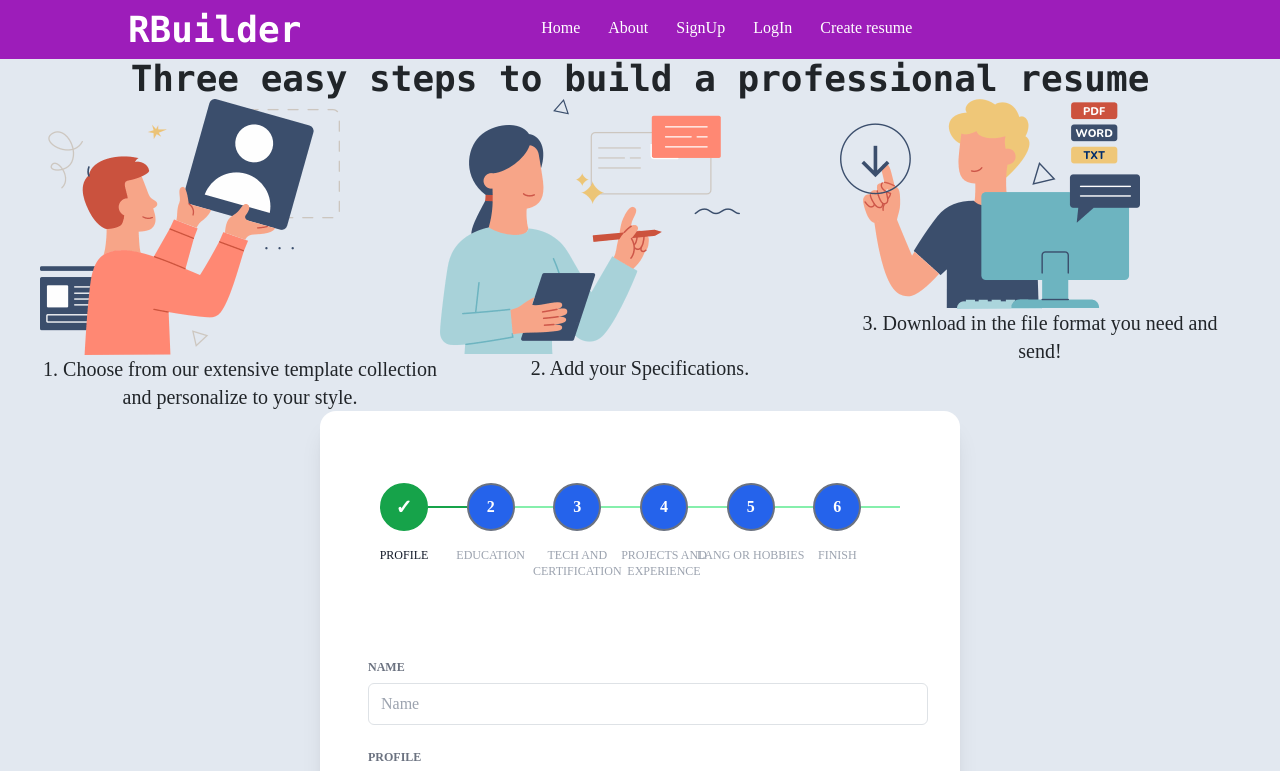
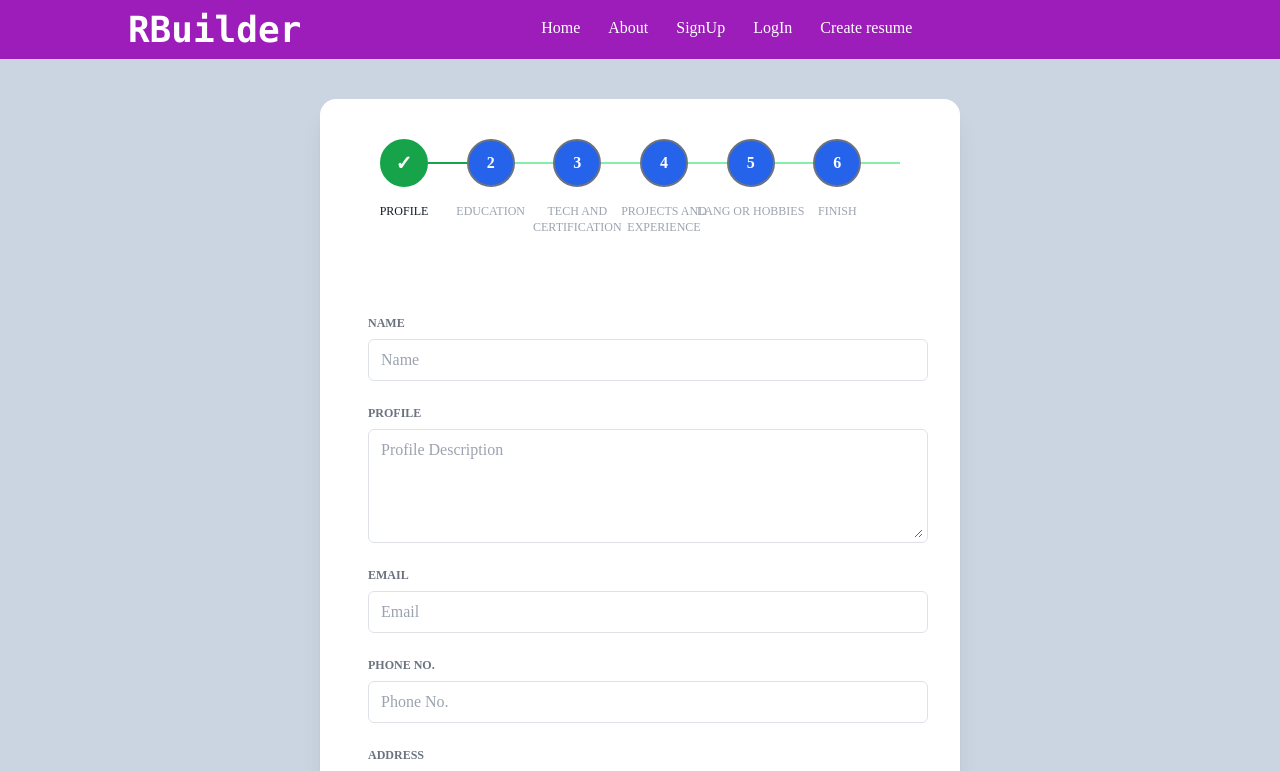
Before and after one commit to tanvig02/Resume-Builder, a React (Create React App) app in the folder client/: page /resume in a window 1280 px wide. Shown: the top 771 px of the page. Built offline with nearby package versions, Linux system fonts and the light colour scheme; sample sign-in values are in the browser's storage; a web font is replaced by a local one.

Commit message:
resume form css

```diff
--- a/client/src/components/About.js
+++ b/client/src/components/About.js
@@ -1,10 +1,35 @@
 import React from "react";
+import res1 from "../images/res1.png";
+import res2 from "../images/res2.png";
+import res3 from "../images/res3.png";
 
 const About = () => {
   return (
-    <>
-      <h1>about page</h1>
-    </>
+    <div className="flex flex-col justify-around items-center h-screen w-full bg-slate-200">
+      <h1 className="text-4xl font-bold font-mono text-center">
+        Three easy steps to build a professional resume
+      </h1>
+      <div className="flex flex-col sm:flex-row justify-around">
+        {/* w-[400px] h-[600px] */}
+        <div className="">
+          <img src={res1} alt="" />
+          <p className="text-xl text-center w-[400px]">
+            1. Choose from our extensive template collection and personalize to
+            your style.
+          </p>
+        </div>
+        <div className="text-xl text-center ">
+          <img src={res2} alt="" />
+          <p className="w-[400px]">2. Add your Specifications.</p>
+        </div>
+        <div className="">
+          <img src={res3} alt="" />
+          <p className="text-xl text-center w-[400px]">
+            3. Download in the file format you need and send!
+          </p>
+        </div>
+      </div>
+    </div>
   );
 };
 
--- a/client/src/components/Resume.js
+++ b/client/src/components/Resume.js
@@ -1,7 +1,4 @@
 import React, { useState } from "react";
-import res1 from "../images/res1.png";
-import res2 from "../images/res2.png";
-import res3 from "../images/res3.png";
 
 import Stepper from "./resume/Stepper";
 import StepperController from "./resume/StepperController";
@@ -60,34 +57,11 @@ const Resume = () => {
 
   return (
     <>
-      <div className="flex flex-col justify-around items-center h-screen w-full bg-slate-200">
-        <h1 className="text-4xl font-bold font-mono text-center">
-          Three easy steps to build a professional resume
-        </h1>
-        <div className="flex flex-col sm:flex-row justify-around">
-          {/* w-[400px] h-[600px] */}
-          <div className="">
-            <img src={res1} alt="" />
-            <p className="text-xl text-center w-[400px]">
-              1. Choose from our extensive template collection and personalize
-              to your style.
-            </p>
-          </div>
-          <div className="text-xl text-center ">
-            <img src={res2} alt="" />
-            <p className="w-[400px]">2. Add your Specifications.</p>
-          </div>
-          <div className="">
-            <img src={res3} alt="" />
-            <p className="text-xl text-center w-[400px]">
-              3. Download in the file format you need and send!
-            </p>
-          </div>
-        </div>
-
-        <div className="md:w-1/2 mx-auto shadow-xl rounded-2xl pb-2 bg-white">
+      {/* h-screen pb-2 */}
+      <div className="flex flex-col justify-around items-center   w-full bg-slate-300">
+        <div className="md:w-1/2 mx-auto shadow-xl rounded-2xl my-10 h-[1000px] bg-white">
           {/* {Stepper} */}
-          <div className="container horizontal mt-5">
+          <div className="container horizontal mt-3">
             <Stepper steps={steps} currStep={currStep} />
           </div>
 
```
